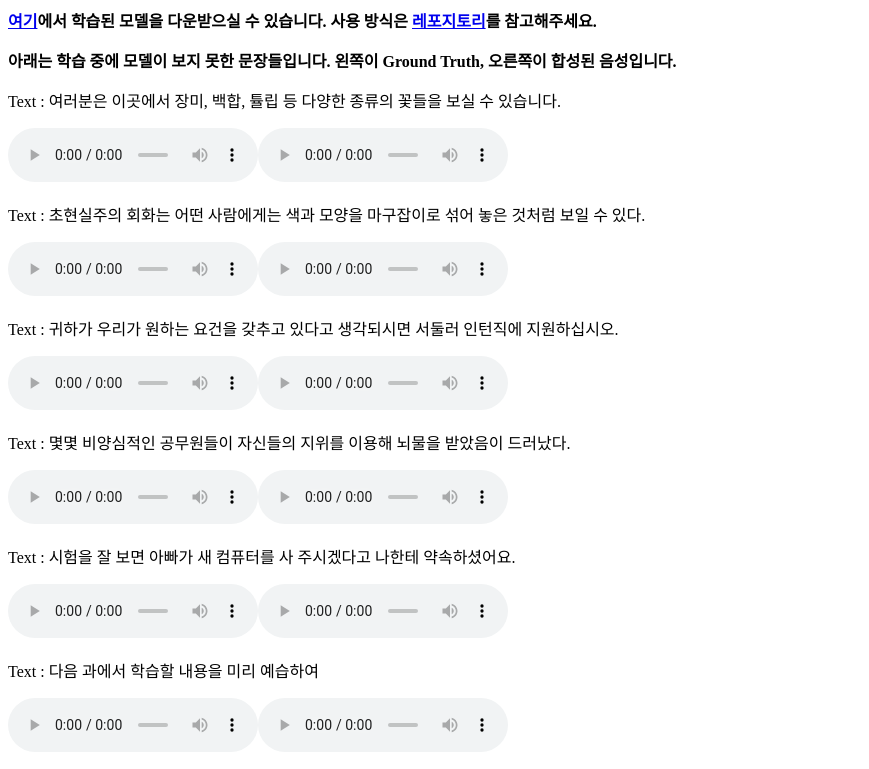
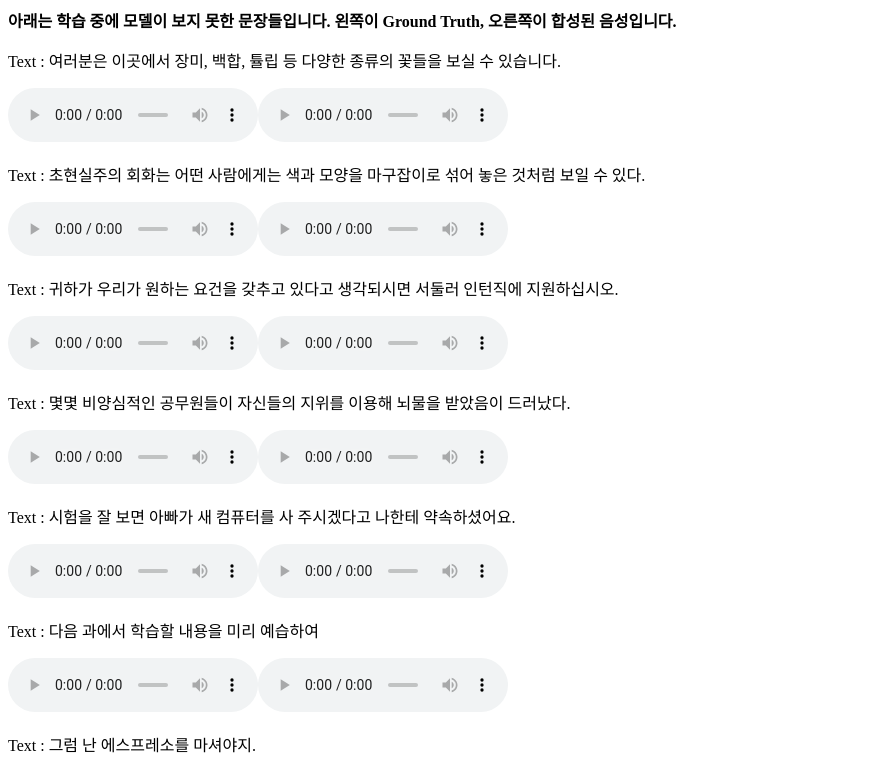
Before and after one commit to seastar105/seastar105.github.io, a plain HTML site: page index.html in a window 1280 px wide. Shown: the part 81-850 px from the top of the page, without its empty margins (0-869 px from the left). Drawn offline with Linux system fonts and the light colour scheme.

Commit message:
Update index.html

```diff
--- a/index.html
+++ b/index.html
@@ -8,7 +8,6 @@
 
 <body>
     <center><h1>kr-custom-tts 오디오 샘플</h1></center>
-    <p><b><a href="https://drive.google.com/file/d/1uGtZqo16rEvB47gILlNq2tPshFxRf5-6/view?usp=sharing">여기</a>에서 학습된 모델을 다운받으실 수 있습니다. 사용 방식은 <a href="https://github.com/seastar105/kr-custom-tts-server">레포지토리</a>를 참고해주세요.</b></p>
     <p>
         <b>아래는 학습 중에 모델이 보지 못한 문장들입니다. 왼쪽이 Ground Truth, 오른쪽이 합성된 음성입니다.</b>
     </p>
```
